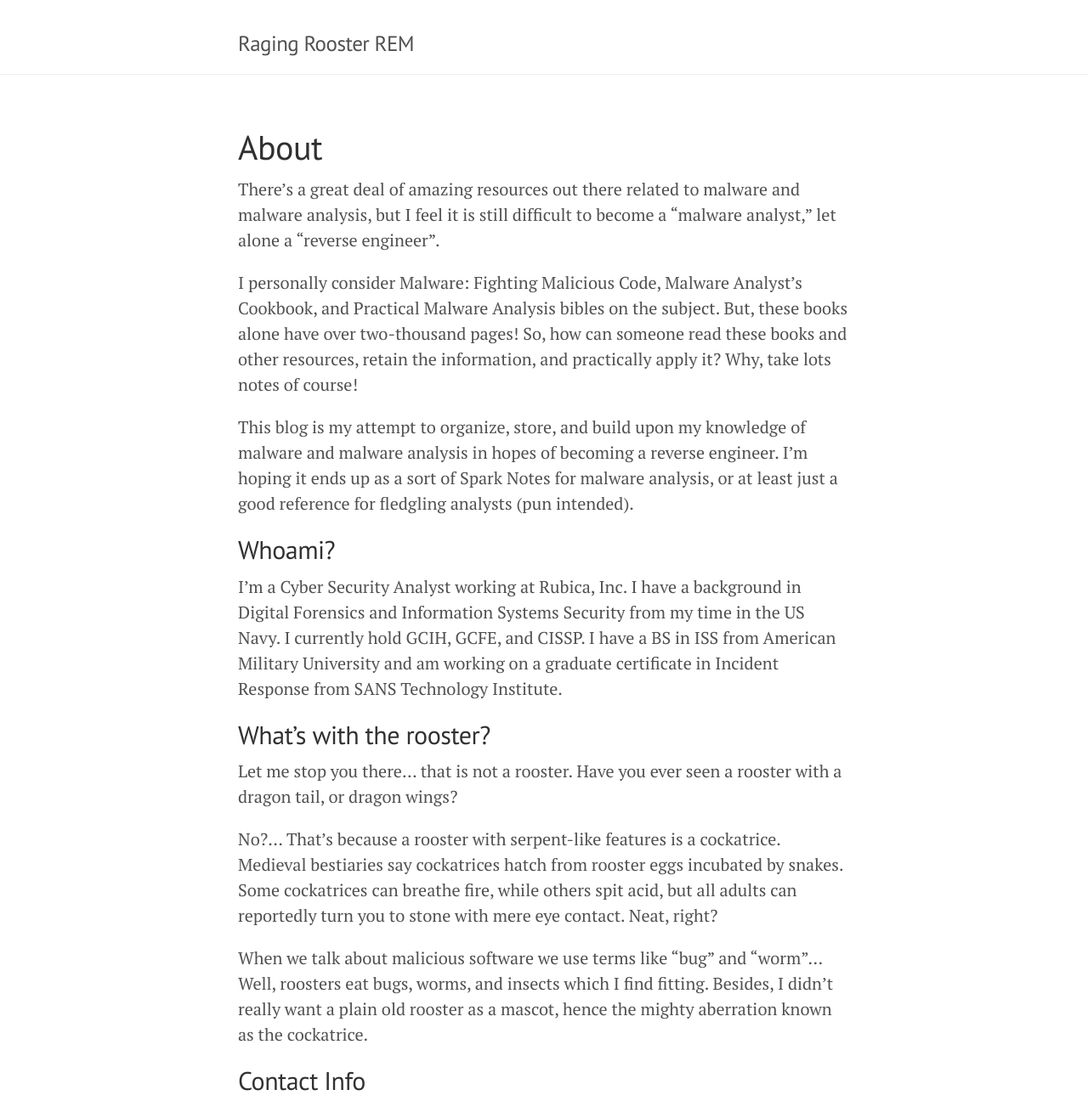
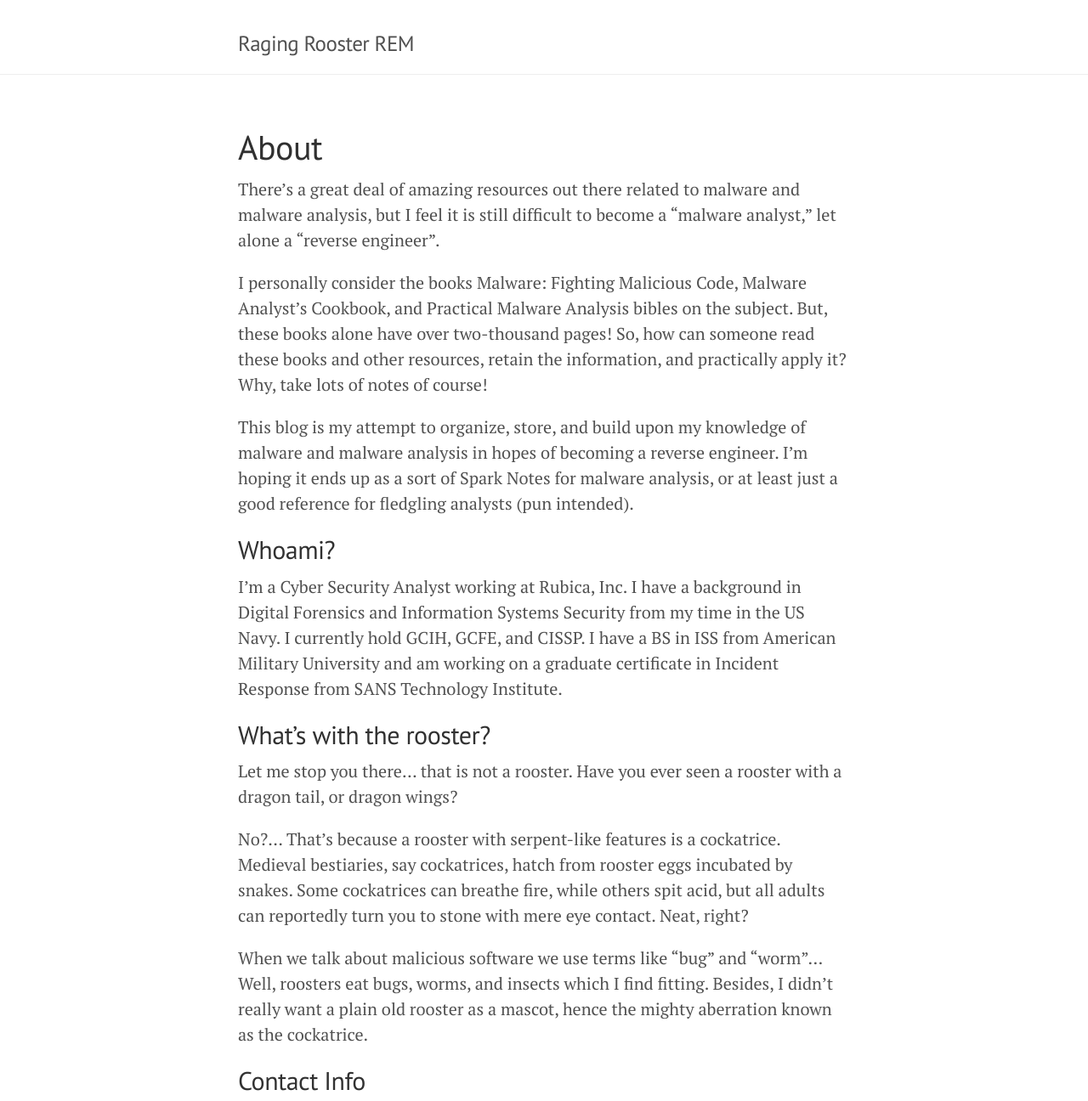
Before and after one commit to ragingrooster/ragingrooster.github.io, a Jekyll site: the page built from about.md, in a window 1280 px wide and 1400 px high, cut to the strip 104-1400 px from the top of the window. Shown: the whole strip at 85% size. Built offline with Jekyll 4.4.1, drawn with Linux system fonts in a browser that asks for light colours.

Commit message:
Update about.md

```diff
--- a/about.md
+++ b/about.md
@@ -5,7 +5,7 @@
 
 There's a great deal of amazing resources out there related to malware and malware analysis, but I feel it is still difficult to become a "malware analyst," let alone a "reverse engineer".
 
-I personally consider Malware: Fighting Malicious Code, Malware Analyst's Cookbook, and Practical Malware Analysis bibles on the subject. But, these books alone have over two-thousand pages! So, how can someone read these books and other resources, retain the information, and practically apply it? Why, take lots notes of course!
+I personally consider the books Malware: Fighting Malicious Code, Malware Analyst's Cookbook, and Practical Malware Analysis bibles on the subject. But, these books alone have over two-thousand pages! So, how can someone read these books and other resources, retain the information, and practically apply it? Why, take lots of notes of course!
 
 This blog is my attempt to organize, store, and build upon my knowledge of malware and malware analysis in hopes of becoming a reverse engineer. I'm hoping it ends up as a sort of Spark Notes for malware analysis, or at least just a good reference for fledgling analysts (pun intended).
 
@@ -17,7 +17,7 @@
 
 Let me stop you there... that is not a rooster. Have you ever seen a rooster with a dragon tail, or dragon wings?
 
-No?... That's because a rooster with serpent-like features is a cockatrice. Medieval bestiaries say cockatrices hatch from rooster eggs incubated by snakes. Some cockatrices can breathe fire, while others spit acid, but all adults can reportedly turn you to stone with mere eye contact. Neat, right?
+No?... That's because a rooster with serpent-like features is a cockatrice. Medieval bestiaries, say cockatrices, hatch from rooster eggs incubated by snakes. Some cockatrices can breathe fire, while others spit acid, but all adults can reportedly turn you to stone with mere eye contact. Neat, right?
 
 When we talk about malicious software we use terms like "bug" and "worm"... Well, roosters eat bugs, worms, and insects which I find fitting. Besides, I didn't really want a plain old rooster as a mascot, hence the mighty aberration known as the cockatrice.
 
```
